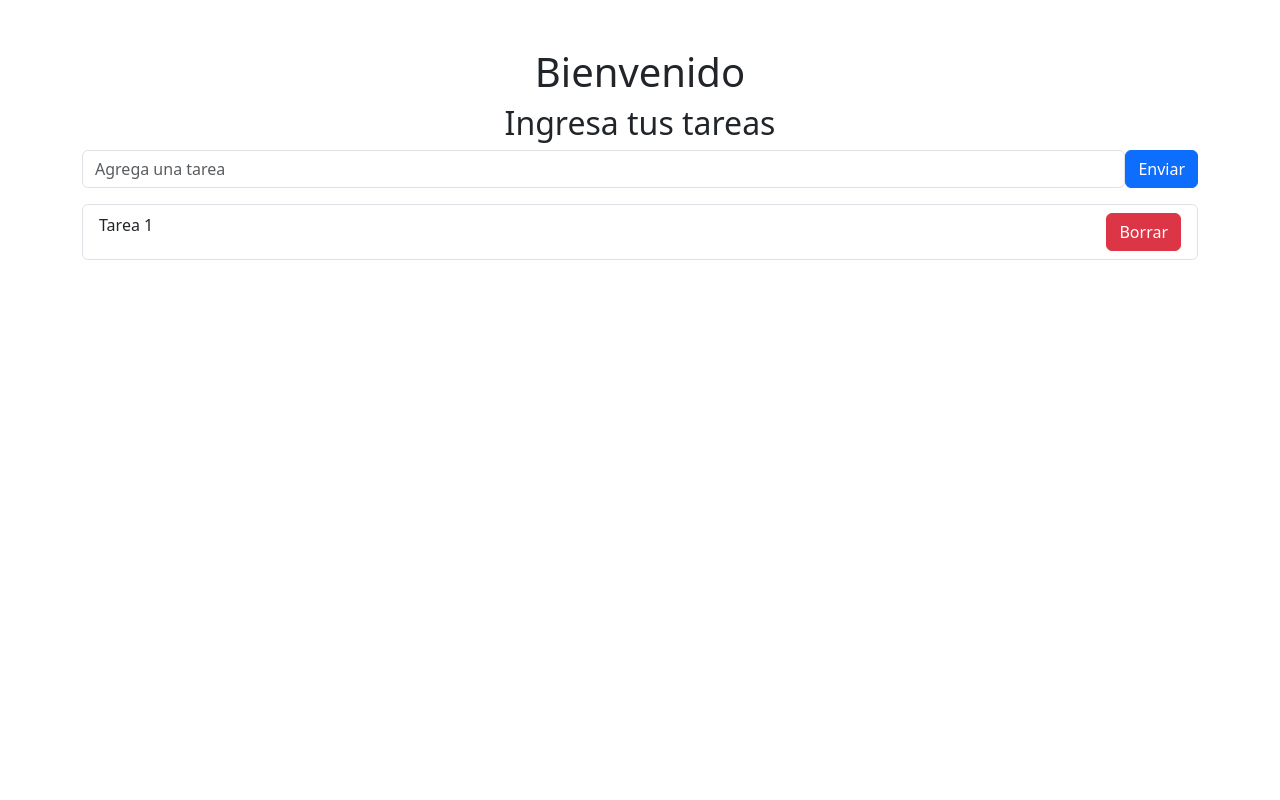
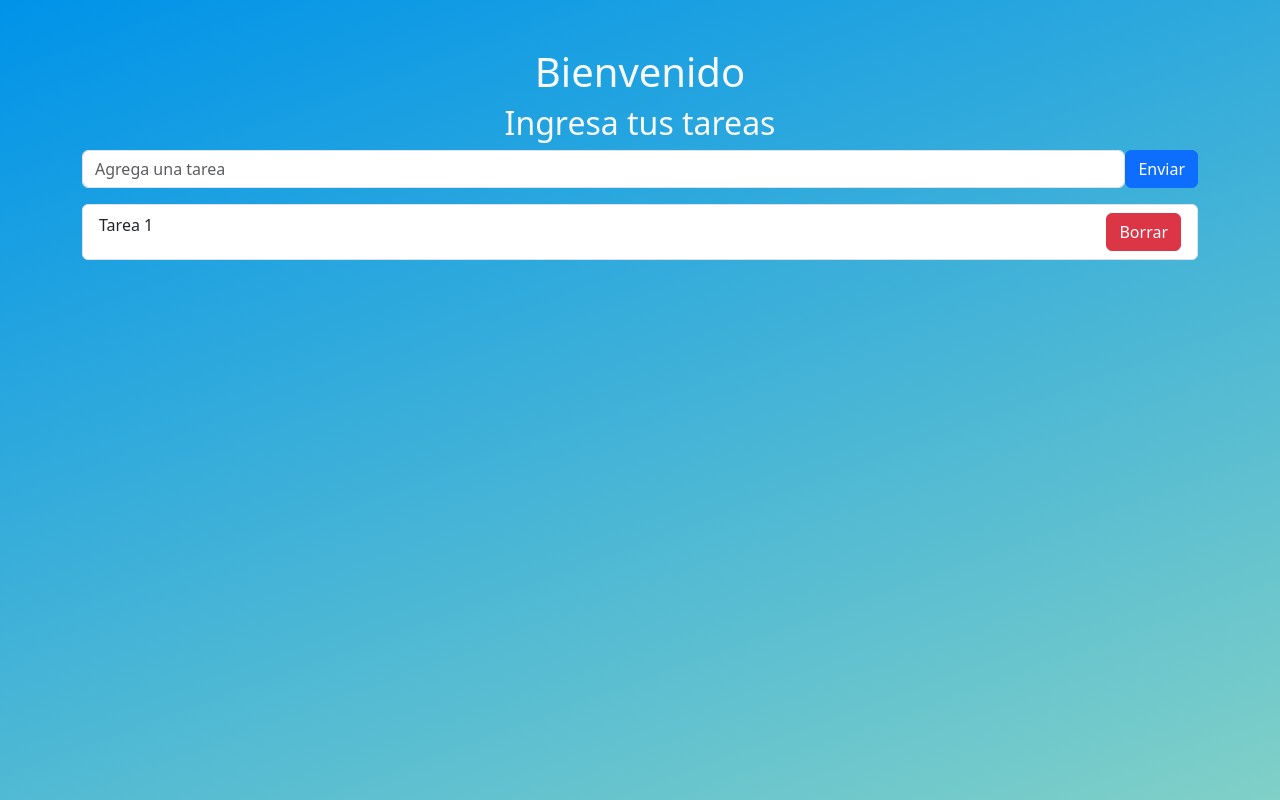
Before and after one commit to gusgettar/react-ejercicio4, a React (Vite) app: page / in a window 1280 px wide. Built offline with nearby package versions, Linux system fonts and the light colour scheme.

Commit message:
Agregamos un color de fondo en el body

```diff
--- a/src/App.css
+++ b/src/App.css
@@ -0,0 +1,14 @@
+body{
+    background-color: #0093E9;
+background-image: linear-gradient(160deg, #0093E9 0%, #80D0C7 100%);
+
+}
+#root{
+    display: flex;
+    flex-direction: column;
+    min-height: 100vh;
+
+}
+main{
+    flex-grow: 1;
+}
--- a/src/App.jsx
+++ b/src/App.jsx
@@ -8,8 +8,8 @@
   return (
    <>
    <main className='container my-5'>
-    <h1 className='text-center'>Bienvenido</h1>
-    <h2 className='text-center'>Ingresa tus tareas</h2>
+    <h1 className='text-center text-light'>Bienvenido</h1>
+    <h2 className='text-center text-light'>Ingresa tus tareas</h2>
     <FormularioTarea></FormularioTarea>
    </main>
     </>
```
